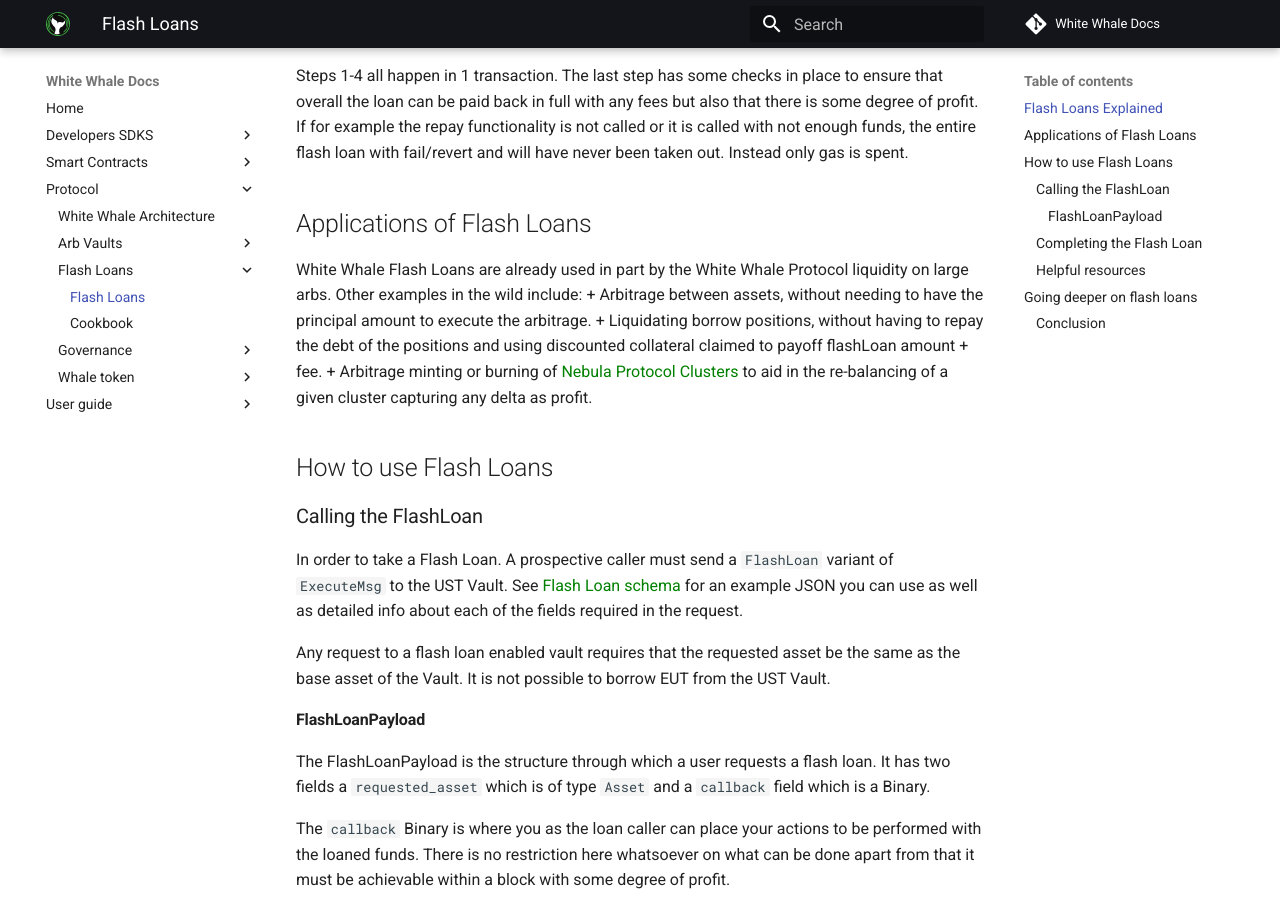
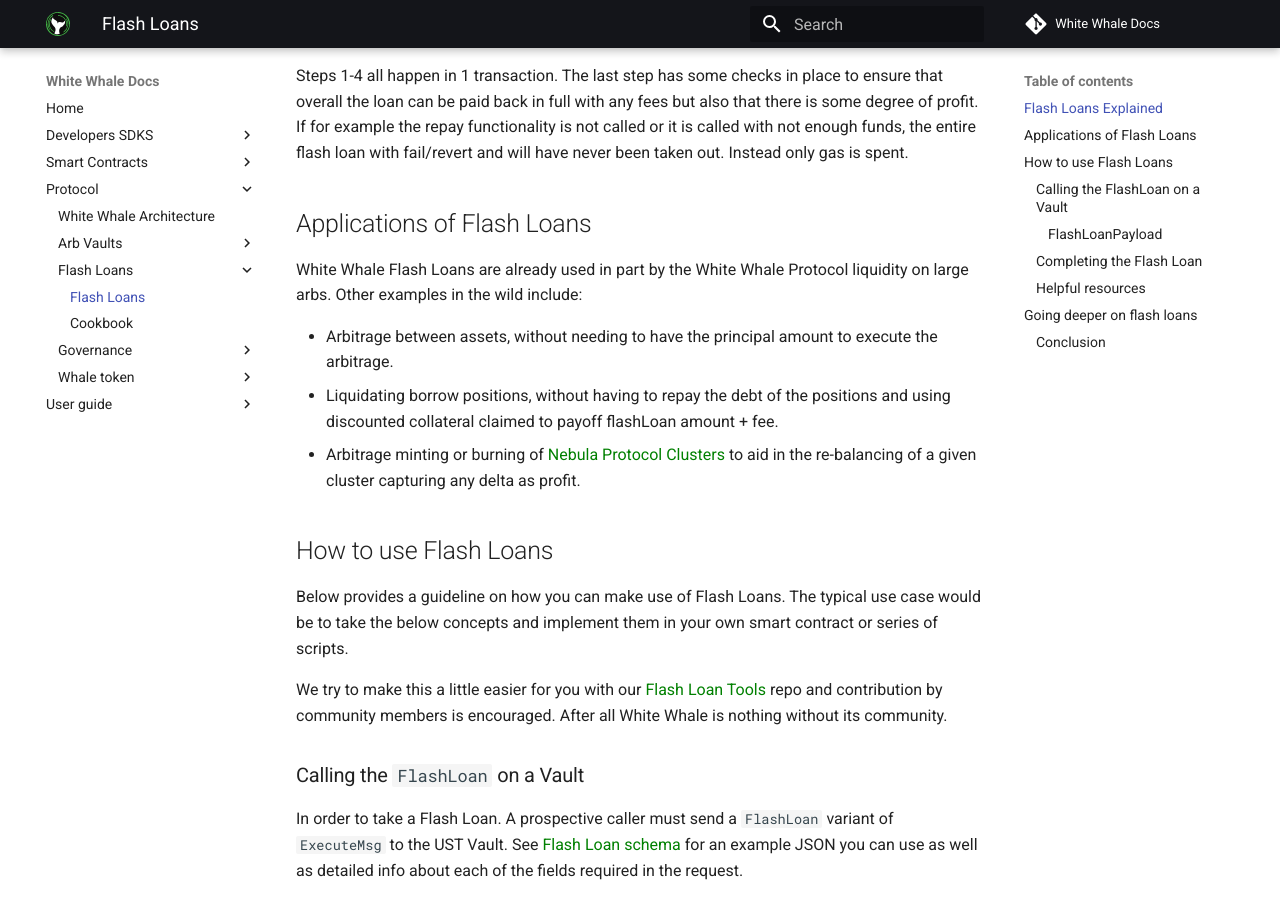
Before and after one commit to White-Whale-Defi-Platform/docs, an MkDocs documentation site: the page built from docs/protocol/Flash-Loans/Flash_Loans.md, in a window 1280 px wide and 900 px high, scrolled down 756 px. Built offline with MkDocs 1.6.1 and Material for MkDocs 9.7.7, drawn with Linux system fonts in a browser that asks for light colours; comment, search, counter and statistics services are not loaded.

Commit message:
feat(updates): Add some polish to doc

````diff
--- a/docs/protocol/Flash-Loans/Flash_Loans.md
+++ b/docs/protocol/Flash-Loans/Flash_Loans.md
@@ -20,13 +20,18 @@
 
 ## Applications of Flash Loans
 White Whale Flash Loans are already used in part by the White Whale Protocol liquidity on large arbs. Other examples in the wild include:
+
 + Arbitrage between assets, without needing to have the principal amount to execute the arbitrage.
 + Liquidating borrow positions, without having to repay the debt of the positions and using discounted collateral claimed to payoff flashLoan amount + fee.
-+ Arbitrage minting or burning of [Nebula Protocol Clusters]() to aid in the re-balancing of a given cluster capturing any delta as profit.
++ Arbitrage minting or burning of [Nebula Protocol Clusters](https://docs.neb.money/protocol/participants.html#arbitrageur) to aid in the re-balancing of a given cluster capturing any delta as profit.
 
 ## How to use Flash Loans
 
-### Calling the FlashLoan
+Below provides a guideline on how you can make use of Flash Loans. The typical use case would be to take the below concepts and implement them in your own smart contract or series of scripts.
+
+We try to make this a little easier for you with our [Flash Loan Tools](https://github.com/White-Whale-Defi-Platform/whale-flashloan-tools) repo and contribution by community members is encouraged. After all White Whale is nothing without its community.
+
+### Calling the `FlashLoan` on a Vault
 
 In order to take a Flash Loan. A prospective caller must send a `FlashLoan` variant of `ExecuteMsg` to the UST Vault. See [Flash Loan schema](../../Smart-Contracts/Stablecoin-Vault.md#flashloan) for an example JSON you can use as well as detailed info about each of the fields required in the request.
 
@@ -59,6 +64,8 @@
 
 In addition to this doc, the White Whale team have provided an example repo, containing a starter smart contract which uses the flash loan capability of the Vault. This starter contract provides a quick getting-started point if you just want to focus on your use case and what should happen in between the loan and payback to generate a profit.
 
+[Flash Loan Tools](https://github.com/White-Whale-Defi-Platform/whale-flashloan-tools)
+
 In future we will update this repository with more of our internal and partner created flash loan use cases either in the form of just a contract or providing both a contract and a bot to call it.
 
 
@@ -68,8 +75,8 @@
 Starting with the flash loan call itself. Assuming we have provided a valid FlashLoanPayload the `handle_flashloan` execute message handler will first ensure the request asset is valid for the vault.
 
 ```rust
-    // Check if requested asset is base token of vault
-    deposit_info.assert(&payload.requested_asset.info)?;
+// Check if requested asset is base token of vault
+deposit_info.assert(&payload.requested_asset.info)?;
 ```
 
 This ensures only UST can be requested from the UST Vault and Luna from the Luna Vault.
````
Also changed, not shown: docs/Smart-Contracts/Stablecoin-Vault.md (+2 -2 lines).
